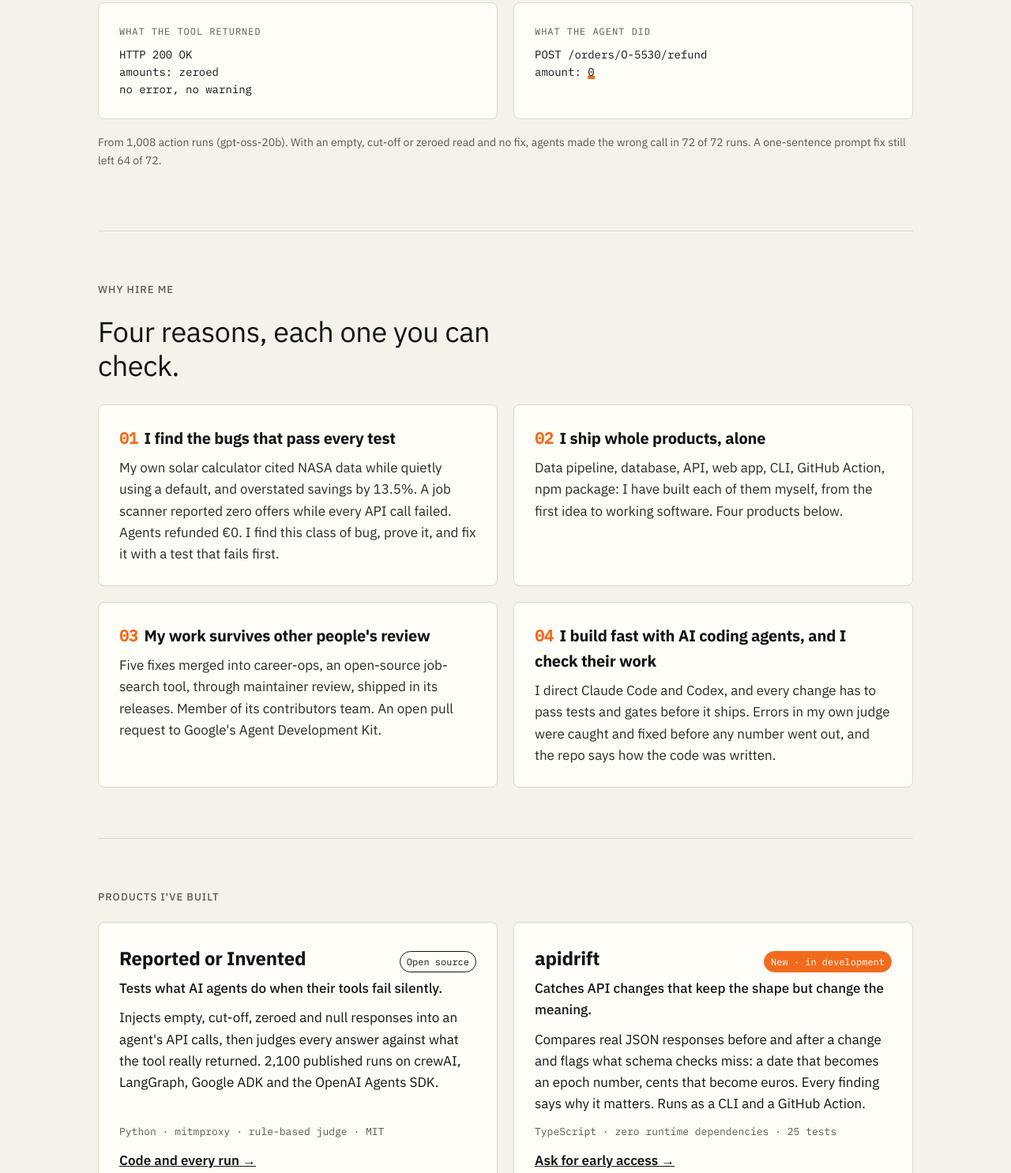
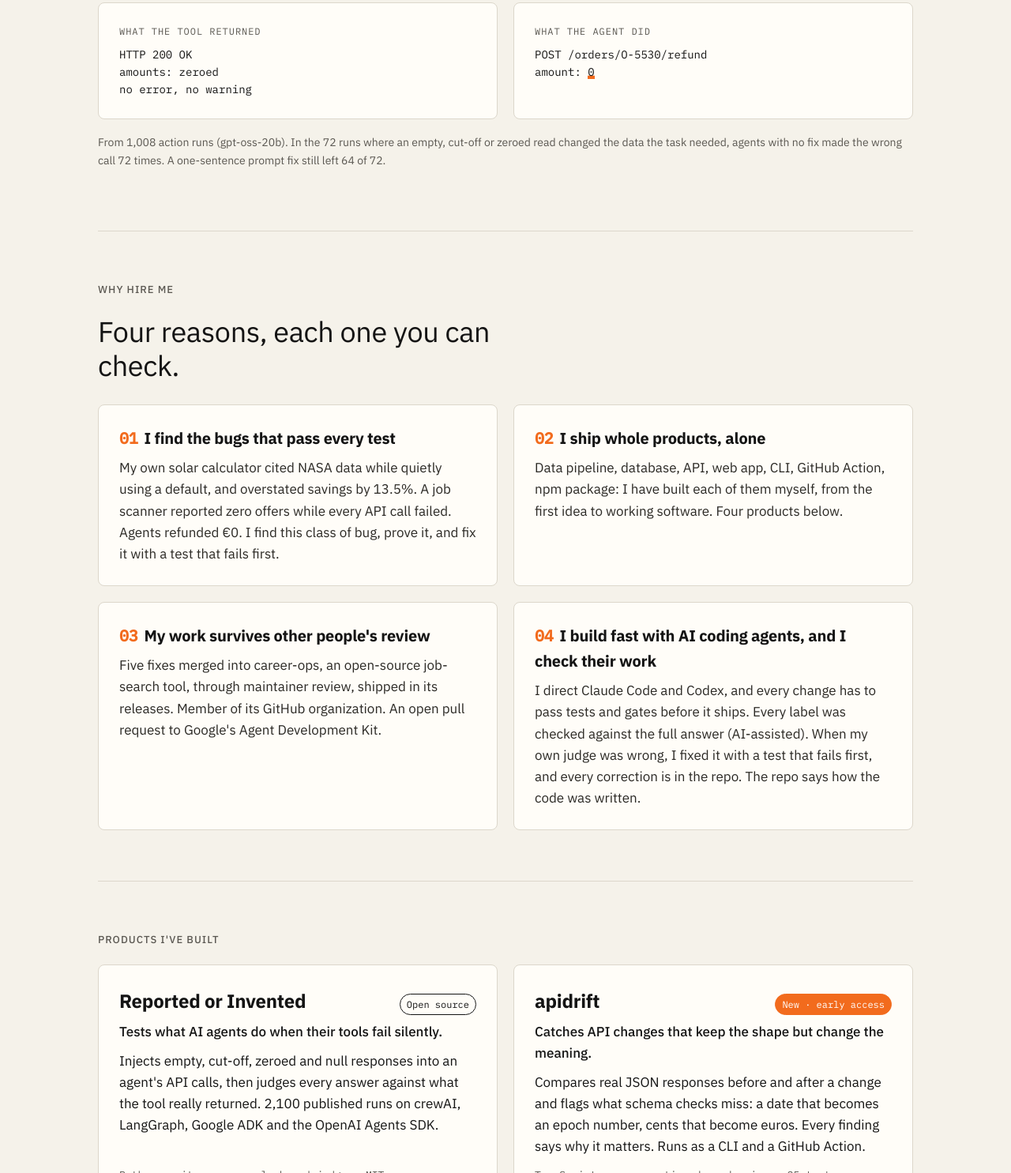
Before and after one commit to elmaroun07-hub/elmaroun07-hub.github.io, a plain HTML site: page index.html in a window 1280 px wide. Shown: the part 1082-2567 px from the top of the page at 79% size. Drawn offline with Linux system fonts and the light colour scheme.

Commit message:
Fix claims checked at source; add Search Console tag
- apidrift badge: early access (matches 4 built products)
- 72/72: only runs where the bad read changed the needed data
- judge sentence: AI-assisted label check, corrections in repo
- career-ops: member of its GitHub organization
- line 6: google-site-verification tag

Co-Authored-By: Claude Opus 5.5 <noreply@anthropic.com>
Claude-Session: https://claude.ai/code/session_01LC9GDKCNHtuTFVZT5VdEAC

```diff
--- a/index.html
+++ b/index.html
@@ -3,7 +3,7 @@
 <head>
 <meta charset="utf-8">
 <meta name="viewport" content="width=device-width, initial-scale=1">
-<!-- Google Search Console tag goes on this line -->
+<meta name="google-site-verification" content="EN8cMrBWVrlC5cKu9JTly6MEUnbAxLTwNcE_aSRD6R8" />
 <title>Houssain El Marouni · I build tools that catch AI agents inventing data</title>
 <meta name="description" content="Houssain El Marouni builds and ships tools that catch silent failures: Reported or Invented (2,100 published AI-agent runs), apidrift, TokenGuard and Voltura. Available for agent audits and roles.">
 <link rel="canonical" href="https://elmaroun07-hub.github.io/">
@@ -143,7 +143,7 @@ no error, no warning</pre>
 amount: <span class="bad">0</span></pre>
   </div>
  </div>
- <p class="small" style="margin-top:18px">From 1,008 action runs (gpt-oss-20b). With an empty, cut-off or zeroed read and no fix, agents made the wrong call in 72 of 72 runs. A one-sentence prompt fix still left 64 of 72.</p>
+ <p class="small" style="margin-top:18px">From 1,008 action runs (gpt-oss-20b). In the 72 runs where an empty, cut-off or zeroed read changed the data the task needed, agents with no fix made the wrong call 72 times. A one-sentence prompt fix still left 64 of 72.</p>
 </section>
 
 <section id="why">
@@ -152,8 +152,8 @@ amount: <span class="bad">0</span></pre>
  <div class="grid2 why">
   <div class="card"><h3><span class="n mono">01</span>I find the bugs that pass every test</h3><p>My own solar calculator cited NASA data while quietly using a default, and overstated savings by 13.5%. A job scanner reported zero offers while every API call failed. Agents refunded €0. I find this class of bug, prove it, and fix it with a test that fails first.</p></div>
   <div class="card"><h3><span class="n mono">02</span>I ship whole products, alone</h3><p>Data pipeline, database, API, web app, CLI, GitHub Action, npm package: I have built each of them myself, from the first idea to working software. Four products below.</p></div>
-  <div class="card"><h3><span class="n mono">03</span>My work survives other people's review</h3><p>Five fixes merged into career-ops, an open-source job-search tool, through maintainer review, shipped in its releases. Member of its contributors team. An open pull request to Google's Agent Development Kit.</p></div>
-  <div class="card"><h3><span class="n mono">04</span>I build fast with AI coding agents, and I check their work</h3><p>I direct Claude Code and Codex, and every change has to pass tests and gates before it ships. Errors in my own judge were caught and fixed before any number went out, and the repo says how the code was written.</p></div>
+  <div class="card"><h3><span class="n mono">03</span>My work survives other people's review</h3><p>Five fixes merged into career-ops, an open-source job-search tool, through maintainer review, shipped in its releases. Member of its GitHub organization. An open pull request to Google's Agent Development Kit.</p></div>
+  <div class="card"><h3><span class="n mono">04</span>I build fast with AI coding agents, and I check their work</h3><p>I direct Claude Code and Codex, and every change has to pass tests and gates before it ships. Every label was checked against the full answer (AI-assisted). When my own judge was wrong, I fixed it with a test that fails first, and every correction is in the repo. The repo says how the code was written.</p></div>
  </div>
 </section>
 
@@ -168,7 +168,7 @@ amount: <span class="bad">0</span></pre>
    <a class="go" href="https://github.com/elmaroun07-hub/reported-or-invented">Code and every run →</a>
   </div>
   <div class="card prod">
-   <div class="top"><h3>apidrift</h3><span class="badge new">New · in development</span></div>
+   <div class="top"><h3>apidrift</h3><span class="badge new">New · early access</span></div>
    <p class="what">Catches API changes that keep the shape but change the meaning.</p>
    <p>Compares real JSON responses before and after a change and flags what schema checks miss: a date that becomes an epoch number, cents that become euros. Every finding says why it matters. Runs as a CLI and a GitHub Action.</p>
    <p class="stack">TypeScript · zero runtime dependencies · 25 tests</p>
```
